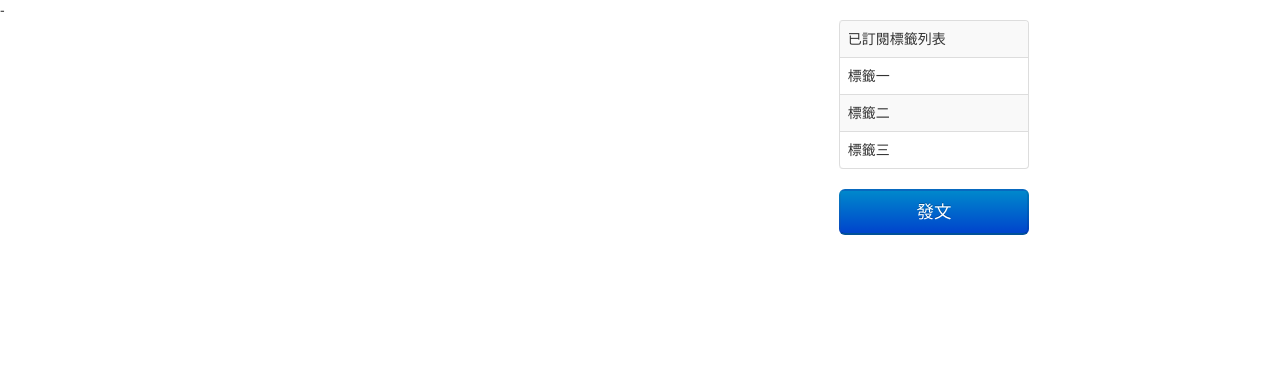
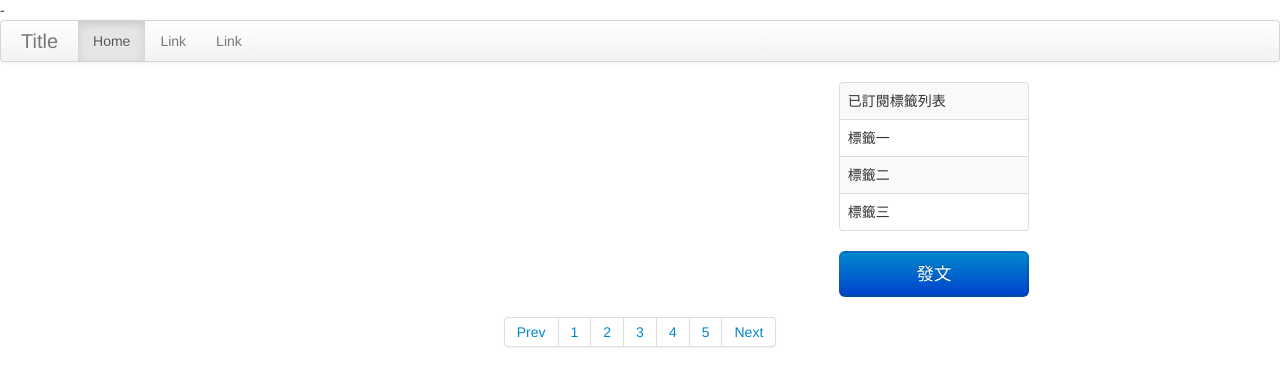
Before and after one commit to s884812/TagExpert, a PHP site: page / in a window 1280 px wide. Shown: the top 386 px of the page. Run offline with PHP 8.4, Linux system fonts and the light colour scheme; data that the repository does not hold is empty.

Commit message:
index nav

```diff
--- a/css/index/index.css
+++ b/css/index/index.css
@@ -15,3 +15,8 @@ body {
 #posting {
     width: 100%;
 }
+
+.pagination {
+    text-align: center;
+    vertical-align: middle;
+}
--- a/templates/index.tpl.php
+++ b/templates/index.tpl.php
@@ -4,8 +4,17 @@
     <style type="text/css"> @import url(css/bootstrap/bootstrap.css); </style>
     <style type="text/css"> @import url(css/index/index.css); </style>-
 </head>
-
 <body>
+    <div class="navbar">
+      <div class="navbar-inner">
+        <a class="brand" href="#">Title</a>
+        <ul class="nav">
+          <li class="active"><a href="#">Home</a></li>
+          <li><a href="#">Link</a></li>
+          <li><a href="#">Link</a></li>
+        </ul>
+      </div>
+    </div>
     <div class="row-fluid">
         <div class="span12">
              <div class="row-fluid">
@@ -44,5 +53,17 @@
             </div>
         </div>
     </div>
+
+    <div class="pagination">
+      <ul>
+        <li><a href="#">Prev</a></li>
+        <li><a href="#">1</a></li>
+        <li><a href="#">2</a></li>
+        <li><a href="#">3</a></li>
+        <li><a href="#">4</a></li>
+        <li><a href="#">5</a></li>
+        <li><a href="#">Next</a></li>
+      </ul>
+    </div>
 </body>
 </html>
```
